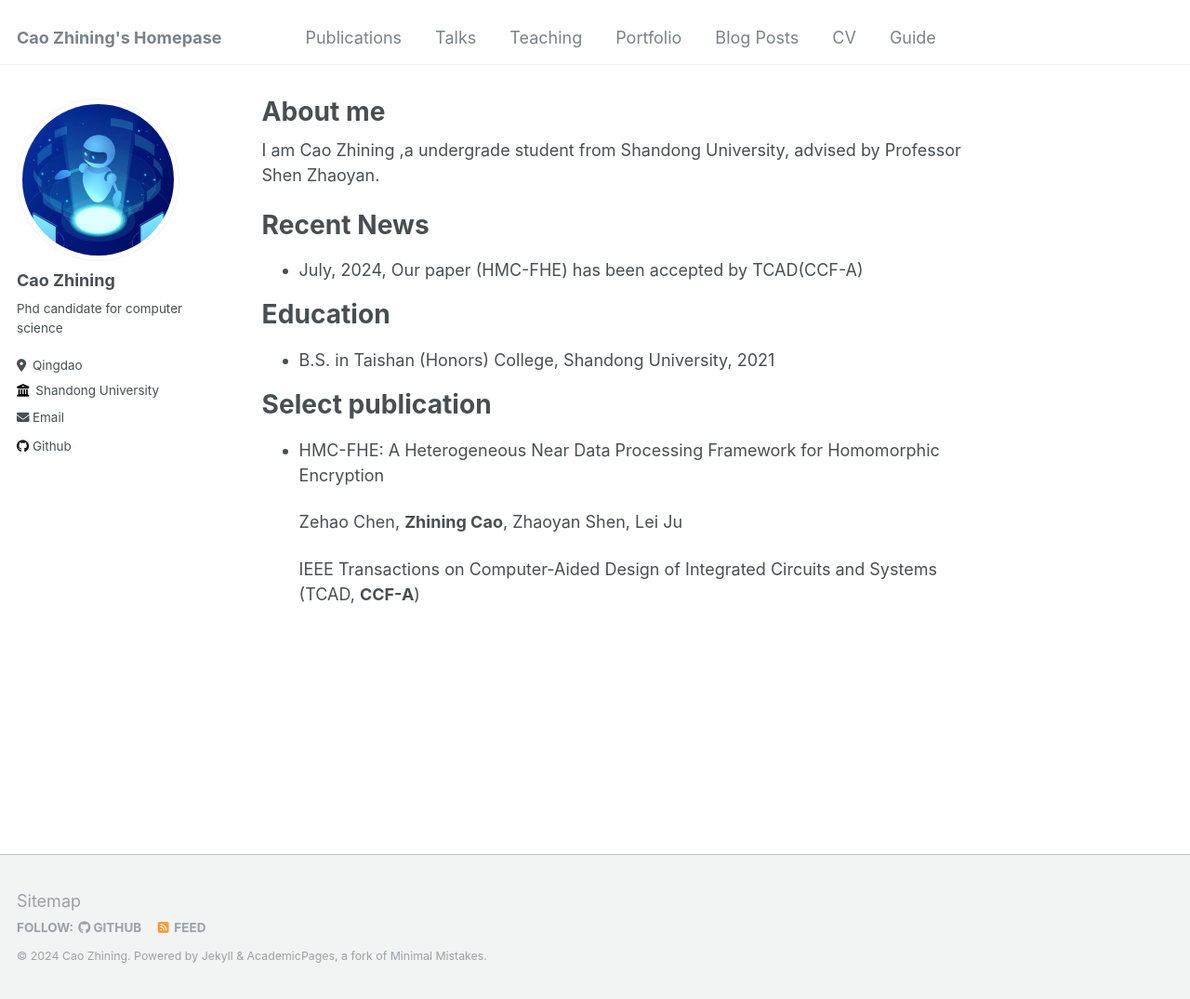
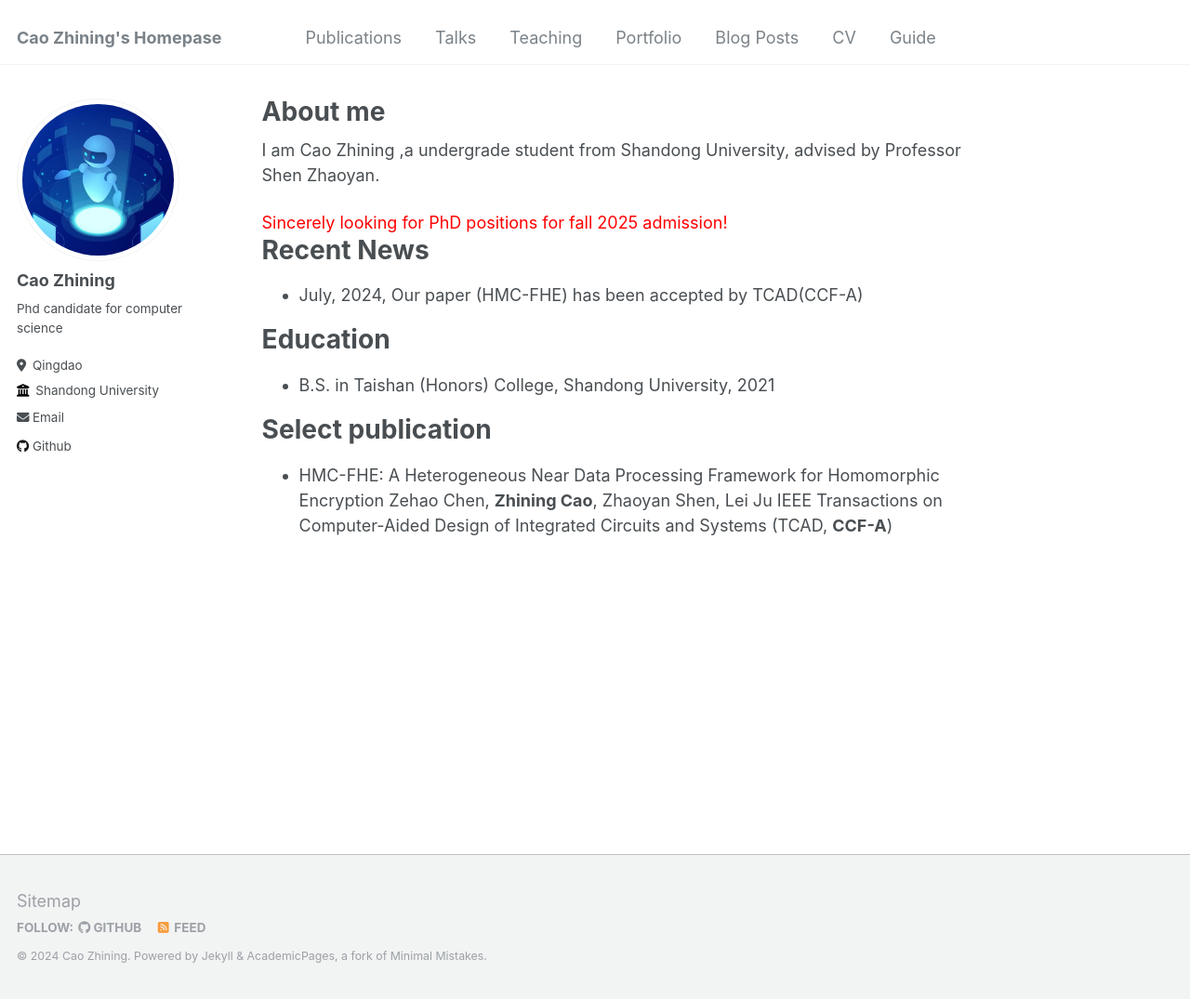
Before and after one commit to caozhining/caozhining.github.io, a Jekyll site: the page built from _pages/about.md, in a window 1280 px wide and 1075 px high. Shown: the whole window at 93% size. Built offline with Jekyll 4.4.1, drawn with Linux system fonts in a browser that asks for light colours.

Commit message:
Update about.md
1

```diff
--- a/_pages/about.md
+++ b/_pages/about.md
@@ -8,6 +8,8 @@ redirect_from:
 ---
 
 I am Cao Zhining ,a undergrade student from Shandong University, advised by Professor Shen Zhaoyan.
+
+<font color="red"> Sincerely looking for PhD positions for fall 2025 admission! </font>
 
 Recent News
 ======
@@ -20,7 +22,5 @@ Education
 Select publication
 ======
 * HMC-FHE: A Heterogeneous Near Data Processing Framework for Homomorphic Encryption
-
   Zehao Chen, **Zhining Cao**, Zhaoyan Shen, Lei Ju
-
   IEEE Transactions on Computer-Aided Design of Integrated Circuits and Systems (TCAD, **CCF-A**)
```
